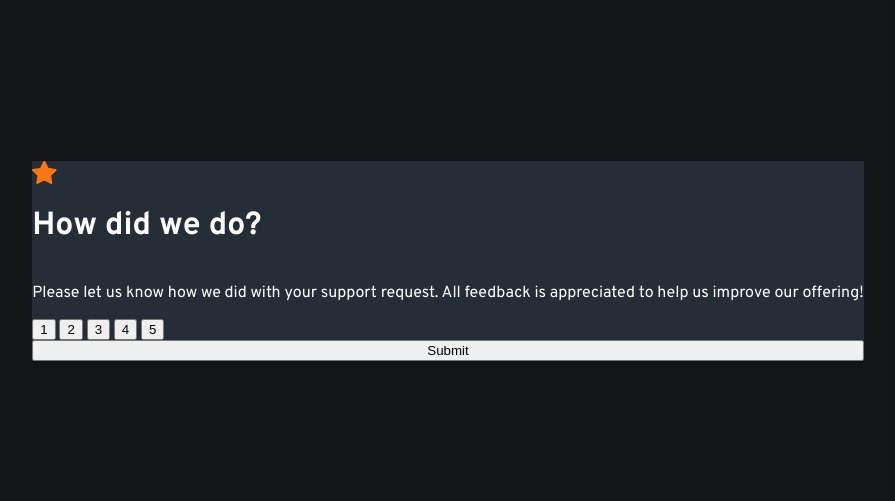
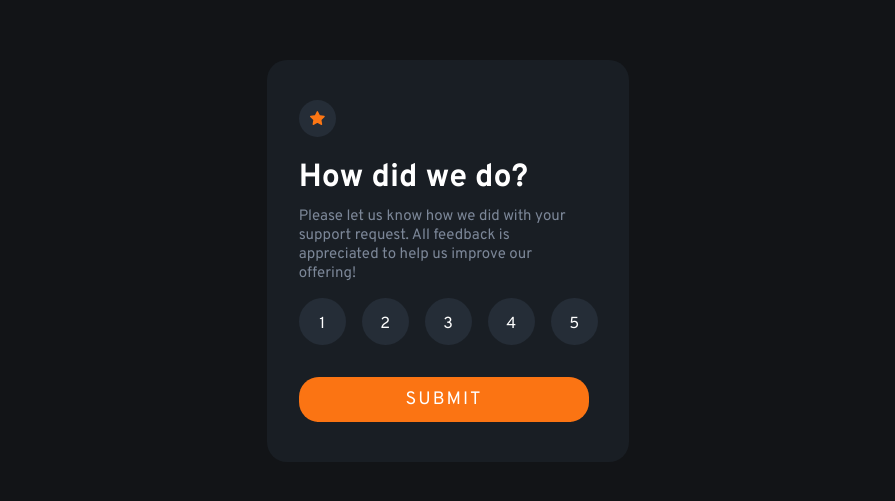
Before and after one commit to PongpolR/interactive-rating-component, a plain HTML site: page index.html in a window 1280 px wide. Shown: the part 147-648 px from the top of the page, without its empty margins (192-1087 px from the left). Drawn offline with Linux system fonts and the light colour scheme.

Commit message:
add hover style and selected rating

```diff
--- a/index.html
+++ b/index.html
@@ -39,20 +39,35 @@
   <!-- Rating state start -->
 
   <div class="card">
-    <img id="icon" src="images/icon-star.svg" alt="icon">
+    <div class="circle">
+      <img id="icon" src="images/icon-star.svg" alt="icon">
+    </div>
     <h1>How did we do?</h1>
     <p>
       Please let us know how we did with your support request. All feedback is appreciated
       to help us improve our offering!
     </p>
-    <div>
-      <button>1</button>
-      <button>2</button>
-      <button>3</button>
-      <button>4</button>
-      <button>5</button>
+    <div class="number">
+      <div id="btn-1" class="circle" onclick="numberSelected('btn-1')">
+        1
+      </div>
+      <div id="btn-2" class="circle" onclick="numberSelected('btn-2')">
+        2
+      </div>
+      <div id="btn-3" class="circle" onclick="numberSelected('btn-3')">
+        3
+      </div>
+      <div id="btn-4" class="circle" onclick="numberSelected('btn-4')">
+        4
+      </div>
+      <div id="btn-5" class="circle" onclick="numberSelected('btn-5')">
+        5
+      </div>
     </div>
-    <button>Submit</button>
+    <div class="submit">
+      <button>Submit</button>
+    </div>
+
   </div>
 
   <!-- Rating state end -->
--- a/script.js
+++ b/script.js
@@ -1,11 +1,11 @@
 let count = 0;
 function test() {
-  if(count % 2 == 0) {
+  if (count % 2 == 0) {
     document.getElementById("test").innerHTML = "JS";
     document.getElementById("test").id = "test2";
   }
   else {
-    document.getElementById("test2").innerHTML ="Test";
+    document.getElementById("test2").innerHTML = "Test";
     document.getElementById("test2").id = "test";
   }
 
@@ -13,3 +13,38 @@ function test() {
 
   console.log(count);
 }
+
+let tempId = '';
+let selected = '';
+
+function numberSelected(id) {
+  if (selected != '' && selected != id) {
+    for (let i = 1; i <= 5; i++) {
+      if (i != id) {
+        var button = document.getElementById(`btn-${i}`);
+        button.style.backgroundColor = "hsl(213, 19%, 18%)";
+        /* Clear all previous hover classes */
+        button.classList.remove('HoverClass1', 'HoverClass2');
+        /* Set the desired hover class */
+        button.classList.add('HoverClass1');
+      }
+    }
+  }
+  else if (selected == id) {
+    document.getElementById(id).style.backgroundColor = "hsl(213, 19%, 18%)";
+    selected = '';
+    console.log(selected);
+    /* Clear all previous hover classes */
+    document.getElementById(id).classList.remove('HoverClass1', 'HoverClass2');
+    /* Set the desired hover class */
+    document.getElementById(id).classList.add('HoverClass1');
+    return;
+  }
+
+  document.getElementById(id).style.backgroundColor = "hsl(216, 12%, 54%)";
+  selected = id;
+  console.log(selected);
+
+  document.getElementById(id).classList.remove('HoverClass1', 'HoverClass2');
+
+}
--- a/style.css
+++ b/style.css
@@ -1,7 +1,8 @@
-@media all{
-  html {
+@media all {
+  body {
     font-family: 'Overpass', sans-serif;
   }
+
   body {
     background: hsl(216, 12%, 8%);
     color: white;
@@ -10,17 +11,110 @@
     min-height: 100vh;
     flex-direction: column;
   }
+
+  h1 {
+    font-weight: 700;
+  }
+
+  p {
+    color: hsl(216, 12%, 54%);
+    font-weight: 400;
+    font-size: 15px;
+  }
+
   .card {
-    background: hsl(213, 19%, 18%);
+    background: hsla(213, 19%, 18%, 0.4);
     display: flex;
     flex-direction: column;
     justify-content: center;
     margin: 0 auto;
+    padding: 2.5rem;
+    padding-left: 2rem;
+
+    width: 23%;
+    border-radius: 20px;
+  }
+
+  .circle {
+    width: 15px;
+    height: 15px;
+    background: hsl(213, 19%, 18%);
+    padding: 0.7rem;
+    border-radius: 50%;
+  }
+
+  .number {
+    display: flex;
+    text-align: center;
+    margin: 0 auto;
+    margin-bottom: 2rem;
+  }
+
+  .number div {
+    margin-right: 1rem;
+    cursor: pointer;
+  }
+
+  /* .number .circle {
+    width: 20px;
+    height: 20px;
+    padding: 1rem;
+    padding-bottom: 0.9rem;
+  } */
+  .number div:hover {
+    background-color: hsl(25, 97%, 53%);
+  }
+  /* .number .circle:hover::after {
+    background-color: hsl(25, 97%, 53%);
+  } */
+  #btn-1,
+  #btn-2,
+  #btn-3,
+  #btn-4,
+  #btn-5 {
+    padding: 1rem;
+    border: none;
+  }
+
+  /* #btn-1:hover, #btn-2:hover, #btn-3:hover, #btn-4:hover, #btn-5:hover {
+    cursor: pointer;
+    text-transform: uppercase;
+  } */
+
+  .HoverClass1:hover {
+    background-color: hsl(25, 97%, 53%) !important;
+  }
+
+  .HoverClass2:hover {
+    background-color: yellow !important;
+  }
+
+  .submit {
+    display: flex;
+    flex-direction: column;
+    /* margin: 0 auto; */
+  }
+
+  .submit button {
+    border: none;
+    padding: 0.7rem;
+    background: hsl(25, 97%, 53%);
+    border-radius: 20px;
+    font-size: 18px;
+    font-weight: 400;
+    color: white;
+    text-transform: uppercase;
+    letter-spacing: 2px;
+    font-family: 'Overpass', sans-serif;
   }
 }
 
 @media (min-width: 376px) {
   #icon {
-    width: 3%;
+    width: 15px;
+  }
+
+  h1 {
+    margin-bottom: -0.4rem;
   }
 }
```
